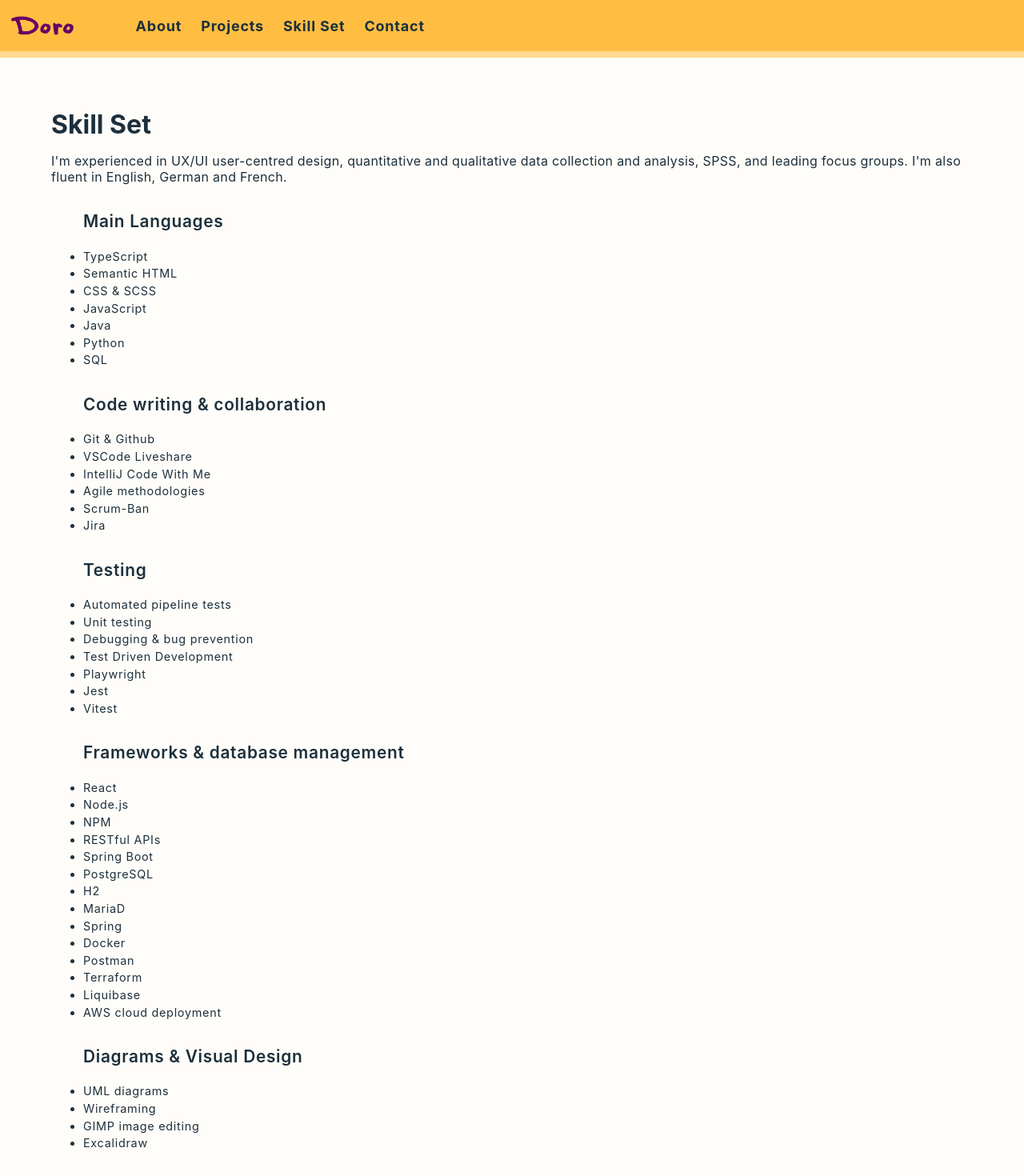
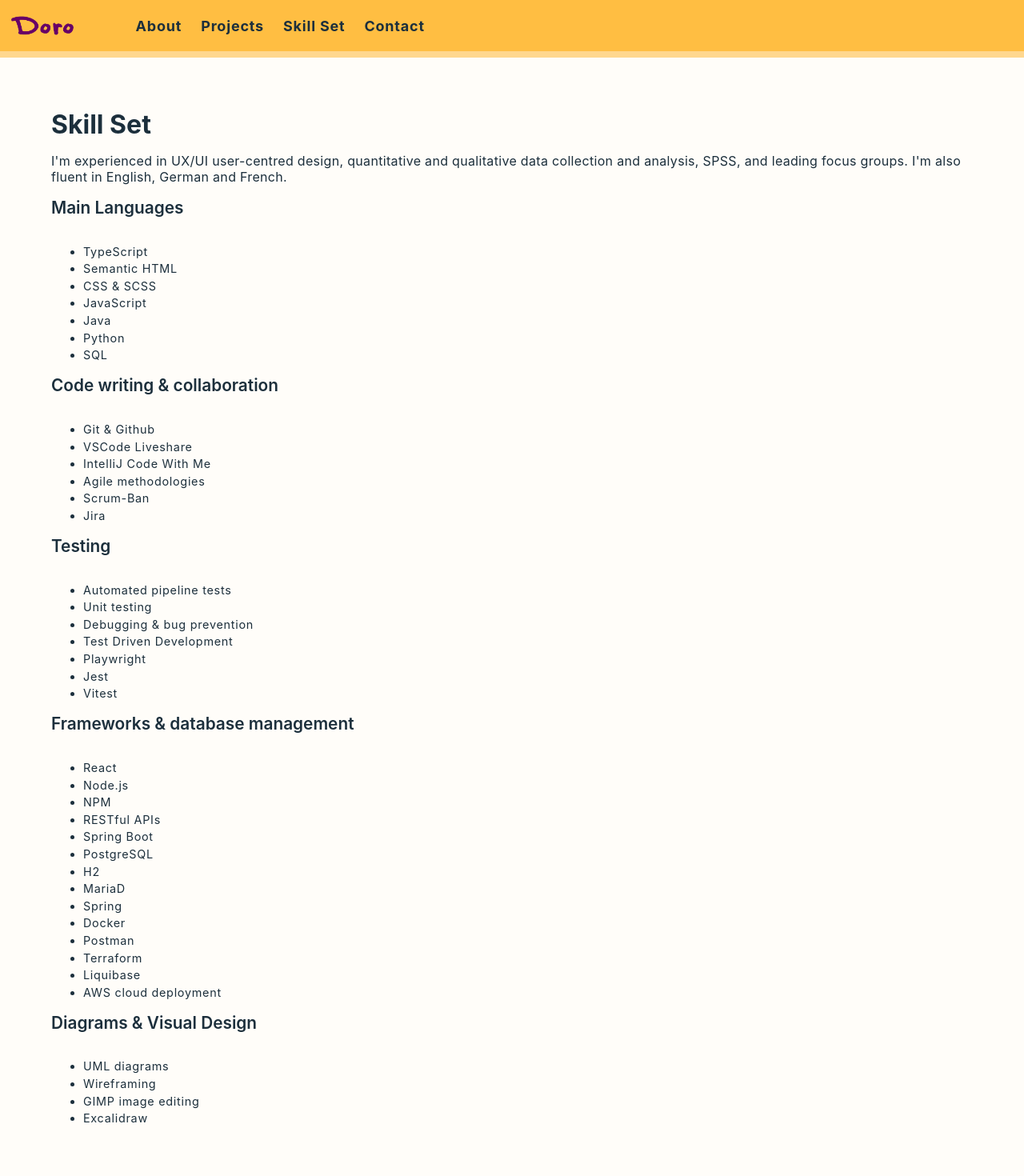
Before and after one commit to D-oro/portfolio_old2, a React (Create React App) app: page /skills in a window 1280 px wide. Shown: the top 1470 px of the page at 80% size. Built offline with nearby package versions, Linux system fonts and the light colour scheme.

Commit message:
reduced long alt text

```diff
--- a/src/components/Projects.js
+++ b/src/components/Projects.js
@@ -97,8 +97,7 @@ export const Projects=()=>{
                     <a href="https://github.com/D-oro/gym">Gym Website Github Repo</a>
                 </span>
                 <img
-                    alt="Screenshot of the Cat Cardio website with a turquoise background,
-                    big purple buttons, and a picture of a cat lying under a dumbell."
+                    alt="Screenshot of the Cat Cardio website with a cat lying under a dumbell."
                     src={gym}
                     />
             </article>
--- a/src/components/Skills.js
+++ b/src/components/Skills.js
@@ -9,8 +9,8 @@ export const Skills=()=>{
                     qualitative data collection and analysis, SPSS, and leading focus groups.
                     I'm also fluent in English, German and French.
                 </p>
+                    <h2>Main Languages</h2>
                     <ul>
-                        <h2>Main Languages</h2>
                         <li>TypeScript</li>
                         <li>Semantic HTML</li>
                         <li>CSS & SCSS</li>
@@ -19,8 +19,8 @@ export const Skills=()=>{
                         <li>Python</li>
                         <li>SQL</li>
                     </ul>
+                    <h2>Code writing & collaboration</h2>
                     <ul>
-                        <h2>Code writing & collaboration</h2>
                         <li>Git & Github</li>
                         <li>VSCode Liveshare</li>
                         <li>IntelliJ Code With Me</li>
@@ -28,8 +28,8 @@ export const Skills=()=>{
                         <li>Scrum-Ban</li>
                         <li>Jira</li>
                     </ul>
+                    <h2>Testing</h2>
                     <ul>
-                    <h2>Testing</h2>
                         <li>Automated pipeline tests</li>
                         <li>Unit testing</li>
                         <li>Debugging & bug prevention</li>
@@ -38,8 +38,8 @@ export const Skills=()=>{
                         <li>Jest</li>
                         <li>Vitest</li>
                     </ul>
+                    <h2>Frameworks & database management</h2>
                     <ul>
-                        <h2>Frameworks & database management</h2>
                         <li>React</li>
                         <li>Node.js</li>
                         <li>NPM</li>
@@ -55,8 +55,8 @@ export const Skills=()=>{
                         <li>Liquibase</li>
                         <li>AWS cloud deployment</li>
                     </ul>
+                    <h2>Diagrams & Visual Design</h2>
                     <ul>
-                        <h2>Diagrams & Visual Design</h2>
                         <li>UML diagrams</li>
                         <li>Wireframing</li>
                         <li>GIMP image editing</li>
```
Lines whose indentation alone changed are shown as unchanged.
